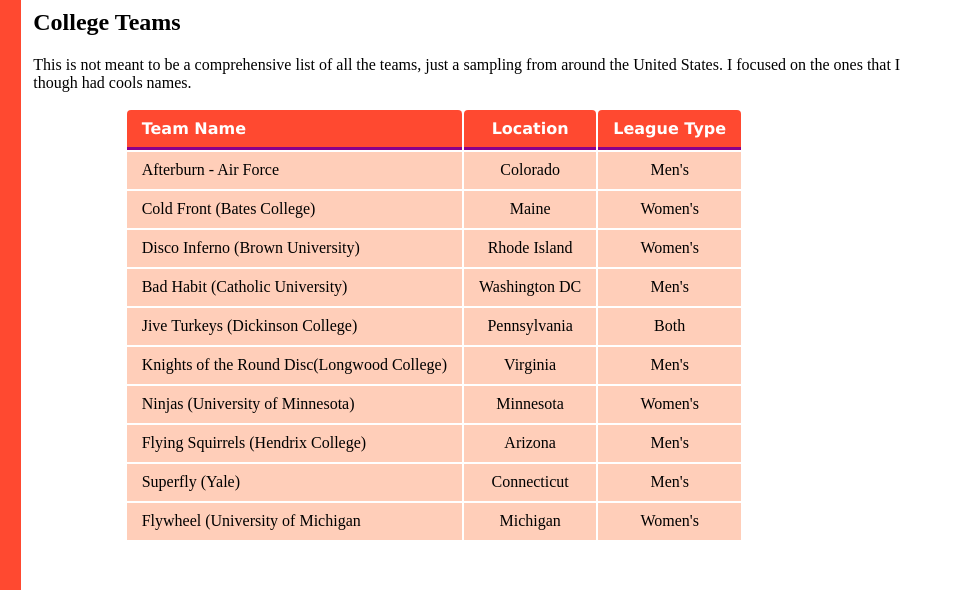
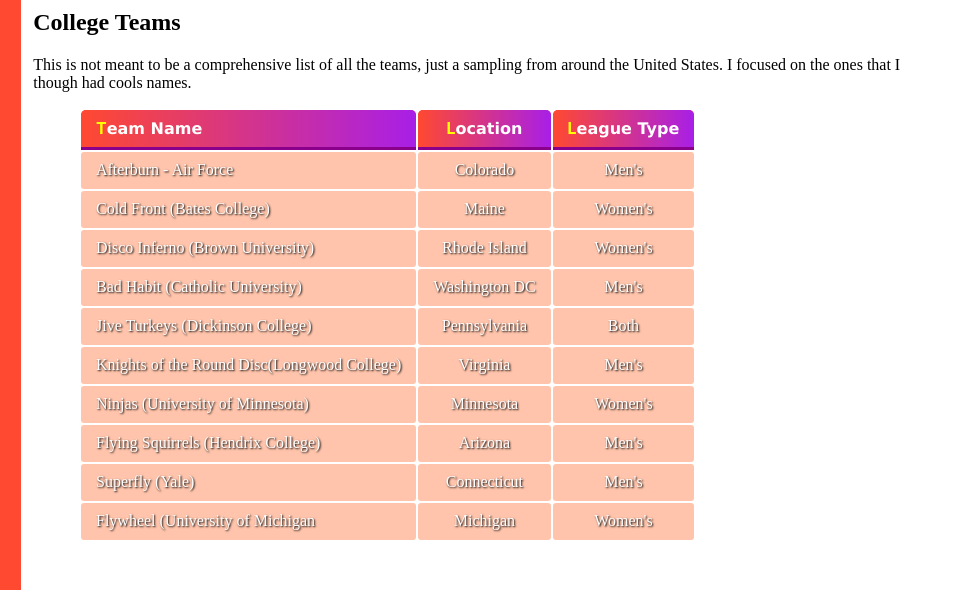
Before and after one commit to Vipul1142/learningWeb, a plain HTML site: page public/teams.html in a window 1280 px wide. Shown: the part 237-827 px from the top of the page, 302-1280 px from the left. Drawn offline with Linux system fonts and the light colour scheme.

Commit message:
coursera final assignment

```diff
--- a/public/css/hw1.css
+++ b/public/css/hw1.css
@@ -1,8 +1,9 @@
-body{
+body {
     margin: 2%;
     padding: 5px;
 }
-nav a{
+
+nav a {
     text-decoration: none;
     display: inline-block;
     width: 20%;
@@ -14,8 +15,9 @@
     border-radius: 5px;
     color: #000000;
 }
-header{
-    background-image:url("../../images/flywheel.jpg");
+
+header {
+    background-image: url("../../images/flywheel.jpg");
     text-align: center;
     padding: 10px;
     display: block;
@@ -24,60 +26,86 @@
     background-repeat: no-repeat;
 }
 
-h1{
+h1 {
     font-family: 'Times New Roman';
     font-variant: small-caps;
     color: #FFFFFF;
 }
-.left{
+
+.left {
     float: left;
     display: inline-block;
     width: 24%;
-    background-color:#FF4930;
+    background-color: #FF4930;
 }
-.right{
+
+.right {
     display: inline-block;
     width: 75%;
     padding-top: 10px;
     padding-left: 1%;
     float: left;
 }
-.active{
+
+.active {
     background-color: #FFFFFF;
 }
-img{
+
+img {
     display: block;
     width: 80%;
     height: auto;
     margin: 10%;
     border-style: solid;
     border-width: 2px;
-    border-color:#FFFFFF;
+    border-color: #FFFFFF;
 }
-table{
-    margin-left: 10%;
+
+table {
+    margin-left: 5%;
 }
-tr th,tr td{
+
+tr:hover,
+td:hover {
+    background-color: #FF642290;
+    box-shadow: 0px 0px 5px #800080;
+}
+
+th,
+td {
     height: 35px;
     width: inherit;
     text-align: center;
     padding-left: 15px;
     padding-right: 15px;
 }
-th{
+
+th {
     background-color: #FF4930;
+    background-image: linear-gradient(to right, #FF4930, #a81fe7);
     border-bottom-style: solid;
     border-bottom-color: #8b008b;
     border-bottom-width: 3px;
-    border-top-left-radius: 4px;
-    border-top-right-radius: 4px;
+    border-top-left-radius: 5px;
+    border-top-right-radius: 5px;
     color: #FFFFFF;
-    font-family: 'Lucida Sans',Geneva, Verdana;
+    font-family: 'Lucida Sans', Geneva, Verdana;
 }
-td{
-    background-color: #FF642250;
+
+th::first-letter {
+    font-family: -apple-system, BlinkMacSystemFont, 'Segoe UI', Roboto, Oxygen, Ubuntu, Cantarell, 'Open Sans', 'Helvetica Neue', sans-serif;
+    color: #ffff00;
 }
-th:first-child,td:nth-child(1){
+
+td {
+    background-color: #FF642260;
+    border-radius: 3px;
+    color: #FFFFFF;
+    text-shadow: 1px 1px 2px #000000;
+}
+
+th:first-child,
+td:nth-child(1) {
     text-align: left;
     padding-left: 15px;
 }
```
